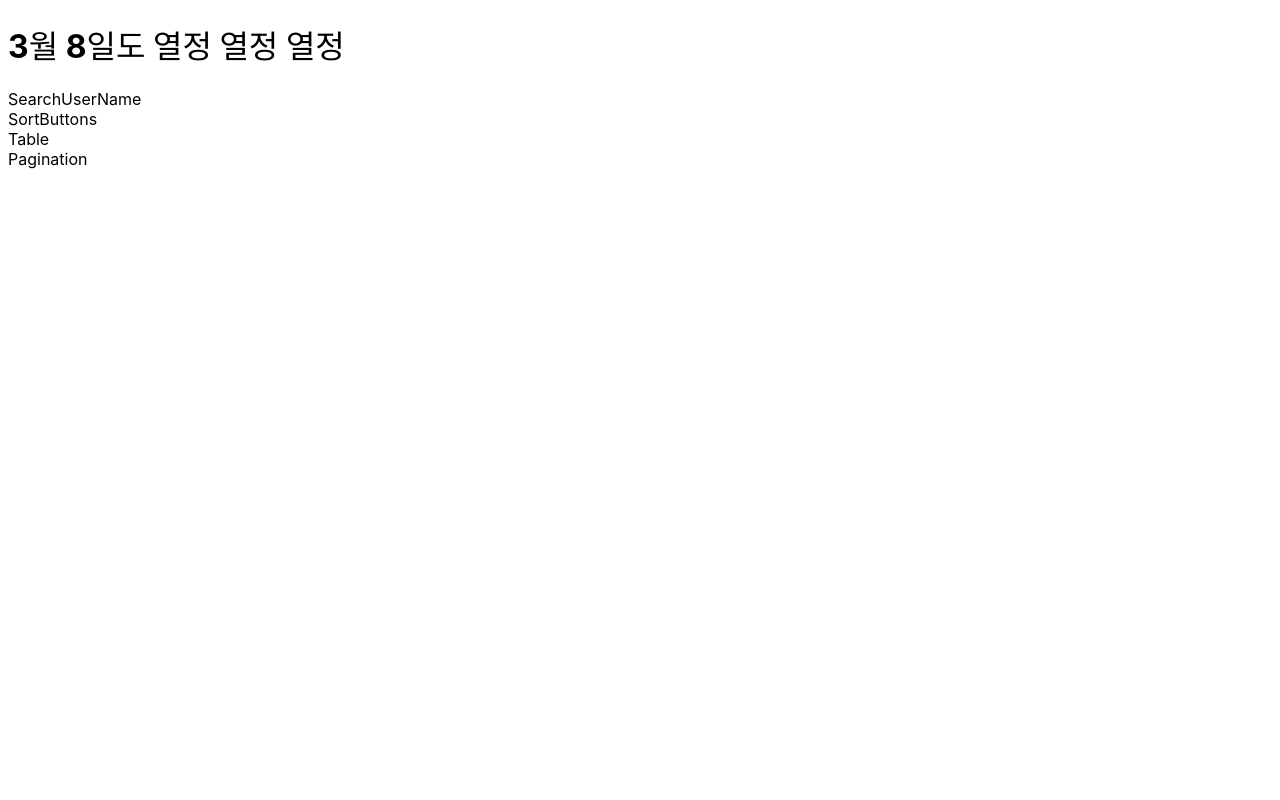
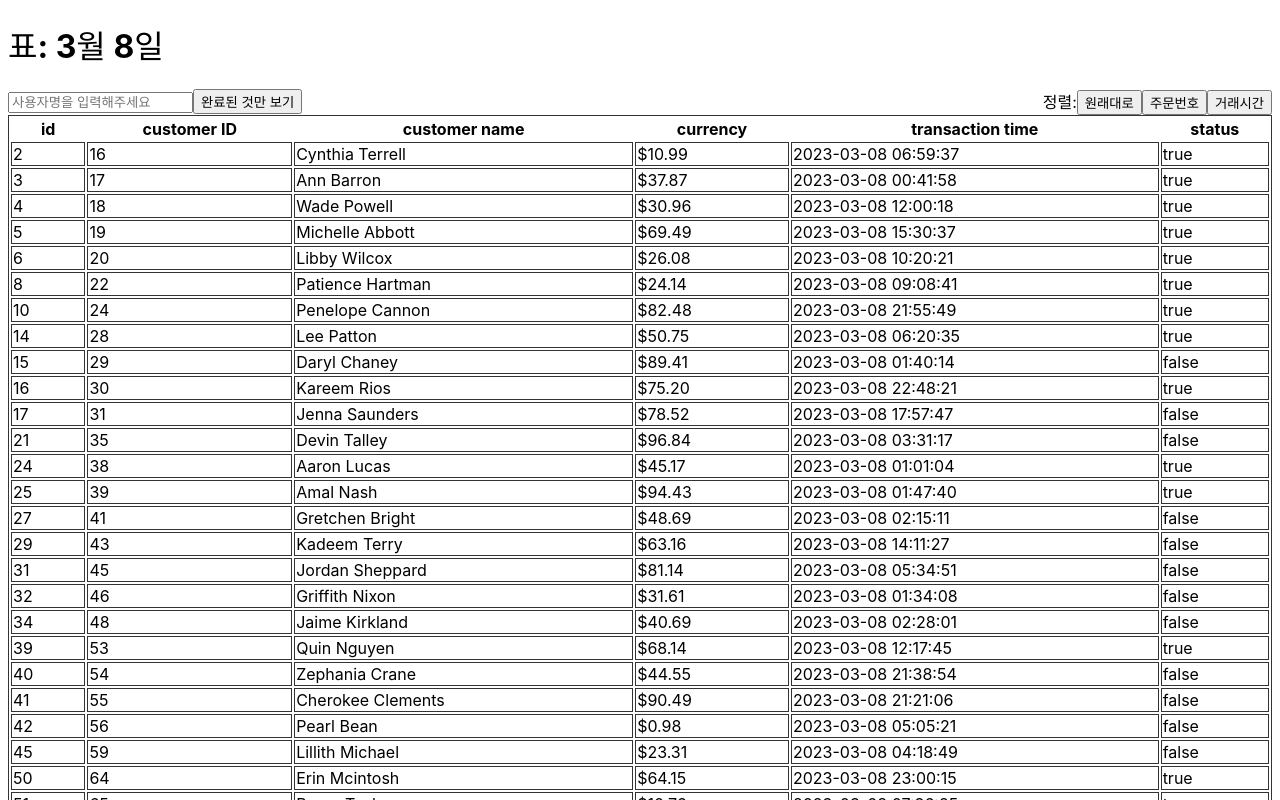
Before and after one commit to wanted-9th-3team/pre-onboarding-9th-4-03, a React (Vite) app: page / in a window 1280 px wide. Shown: the top 800 px of the page. Built offline with nearby package versions, Linux system fonts and the light colour scheme.

Commit message:
feat: pagination 제외 기능 구현 완료

```diff
--- a/package.json
+++ b/package.json
@@ -17,6 +17,7 @@
     "axios": "^1.3.4",
     "react": "^18.2.0",
     "react-dom": "^18.2.0",
+    "react-js-pagination": "^3.0.2",
     "react-router-dom": "^6.8.2",
     "recoil": "^0.7.7",
     "styled-components": "^5.3.9"
@@ -26,6 +27,7 @@
     "@testing-library/react": "^14.0.0",
     "@types/react": "^18.0.28",
     "@types/react-dom": "^18.0.11",
+    "@types/react-js-pagination": "^3.0.4",
     "@types/styled-components": "^5.1.26",
     "@typescript-eslint/eslint-plugin": "^5.54.0",
     "@typescript-eslint/parser": "^5.54.0",
--- a/src/Type.ts
+++ b/src/Type.ts
@@ -5,7 +5,7 @@ export interface Ttable {
 
 export interface IData {
   id: number
-  transaction_time: string
+  transaction_time: number
   status: boolean
   customer_id: number
   customer_name: string
--- a/src/atoms.ts
+++ b/src/atoms.ts
@@ -1 +1,25 @@
 import { atom, selector } from 'recoil'
+import { IData } from './Type'
+
+export const allFetchedDataAtom = atom<IData[]>({
+  key: 'allFetchedData',
+  default: [],
+})
+export const todayDataSelector = selector({
+  key: 'todayDataSelector',
+  get: ({ get }) => {
+    const fetchedData = get(allFetchedDataAtom)
+    const today = fetchedData.filter(el => {
+      if (el.transaction_time.includes('2023-03-08')) {
+        return true
+      }
+      return false
+    })
+    return today
+  },
+})
+
+export const tableSettingsAtom = atom({
+  key: 'tableSettings',
+  default: { searched: '', sortOption: '', statusFilter: false },
+})
--- /dev/null
+++ b/src/components/Filter/index.tsx
@@ -0,0 +1,43 @@
+import React, { useState } from 'react'
+import { useRecoilState } from 'recoil'
+import { tableSettingsAtom } from '../../atoms'
+
+export default function Filter() {
+  const [inputValue, setInputvalue] = useState('')
+  const [tableSettings, setTableSettings] = useRecoilState(tableSettingsAtom)
+  const handleKeyUp = (ev: React.KeyboardEvent<HTMLInputElement>) => {
+    if (ev.code === 'Enter') {
+      setTableSettings(state => {
+        const newState = { ...state }
+        newState.searched = inputValue
+        return newState
+      })
+      setInputvalue('')
+    }
+  }
+  const handleChange = (ev: React.FormEvent<HTMLInputElement>) => {
+    ev.preventDefault()
+    setInputvalue(ev.currentTarget.value)
+  }
+  const handleClick = (ev: React.MouseEvent<HTMLButtonElement>) => {
+    ev.preventDefault()
+    setTableSettings(state => {
+      const newState = { ...state }
+      newState.statusFilter = !newState.statusFilter
+      return newState
+    })
+  }
+  return (
+    <div>
+      <input
+        onKeyUp={handleKeyUp}
+        onChange={handleChange}
+        value={inputValue}
+        placeholder="사용자명을 입력해주세요"
+      />
+      <button type="submit" onClick={handleClick}>
+        {tableSettings.statusFilter ? '되돌리기' : '완료된 것만 보기'}
+      </button>
+    </div>
+  )
+}
--- /dev/null
+++ b/src/components/Pagen/index.tsx
@@ -0,0 +1,31 @@
+import React from 'react'
+import Pagination from 'react-js-pagination'
+
+interface IProp {
+  count: number
+  page: number
+  setPage: () => void
+  itemsCountPerPage: number
+  pageRangeDisplayed: number
+}
+function Pagen({
+  pageRangeDisplayed,
+  itemsCountPerPage,
+  count,
+  page,
+  setPage,
+}: IProp) {
+  return (
+    <Pagination
+      prevPageText="<"
+      nextPageText=">"
+      itemsCountPerPage={itemsCountPerPage}
+      pageRangeDisplayed={pageRangeDisplayed}
+      totalItemsCount={count}
+      activePage={page}
+      onChange={setPage}
+    />
+  )
+}
+
+export default Pagen
--- a/src/components/Pagination/index.tsx
+++ /dev/null
@@ -1,7 +0,0 @@
-import React from 'react'
-
-function Pagination() {
-  return <div>Pagination</div>
-}
-
-export default Pagination
--- a/src/components/SearchUserName/index.tsx
+++ /dev/null
@@ -1,5 +0,0 @@
-import React from 'react'
-
-export default function SearchUserName() {
-  return <div>SearchUserName</div>
-}
--- a/src/components/SortButtons/index.tsx
+++ b/src/components/SortButtons/index.tsx
@@ -1,5 +1,29 @@
 import React from 'react'
+import { useSetRecoilState } from 'recoil'
+import { tableSettingsAtom } from '../../atoms'
 
 export default function SortButtons() {
-  return <div>SortButtons</div>
+  const setTableSettings = useSetRecoilState(tableSettingsAtom)
+  const handleClick = (ev: React.MouseEvent<HTMLButtonElement>) => {
+    ev.preventDefault()
+    setTableSettings(state => {
+      const newState = { ...state }
+      newState.sortOption = ev.currentTarget.innerText
+      return newState
+    })
+  }
+  return (
+    <div>
+      <span>정렬:</span>
+      <button type="submit" onClick={handleClick}>
+        원래대로
+      </button>
+      <button type="submit" onClick={handleClick}>
+        주문번호
+      </button>
+      <button type="submit" onClick={handleClick}>
+        거래시간
+      </button>
+    </div>
+  )
 }
--- a/src/components/Table/index.tsx
+++ b/src/components/Table/index.tsx
@@ -1,5 +1,91 @@
 import React from 'react'
+import { useRecoilValue } from 'recoil'
+import styled from 'styled-components'
+import { tableSettingsAtom, todayDataSelector } from '../../atoms'
+
+const Container = styled.table`
+  border: 1px solid #333;
+`
+const Td = styled.td`
+  border: 1px solid #333;
+`
 
 export default function Table() {
-  return <div>Table</div>
+  const todayDataRaw = useRecoilValue(todayDataSelector)
+  const { searched, sortOption, statusFilter } =
+    useRecoilValue(tableSettingsAtom)
+
+  const filteredTodayData = todayDataRaw
+    ?.filter(el => {
+      if (searched === '') {
+        return true
+      }
+      if (el.customer_name.includes(searched)) {
+        return true
+      }
+      return false
+    })
+    .filter(el => {
+      // status로
+      if (statusFilter) {
+        if (el.status) {
+          return true
+        }
+        return false
+      }
+      return true
+    })
+
+  if (sortOption === '주문번호') {
+    filteredTodayData.sort((a, b) => {
+      if (a.id > b.id) {
+        return -1
+      }
+      if (a.id < b.id) {
+        return 1
+      }
+      return 0
+    })
+  } else if (sortOption === '거래시간') {
+    filteredTodayData.sort((a, b) => {
+      const dateA = new Date(a.transaction_time)
+      const dateB = new Date(b.transaction_time)
+      const timeA = dateA.getTime()
+      const timeB = dateB.getTime()
+      if (timeA < timeB) {
+        return 1
+      }
+      if (timeA > timeB) {
+        return -1
+      }
+      return 0
+    })
+  }
+
+  return (
+    <Container>
+      <thead>
+        <tr>
+          <th>id</th>
+          <th>customer ID</th>
+          <th>customer name</th>
+          <th>currency</th>
+          <th>transaction time</th>
+          <th>status</th>
+        </tr>
+      </thead>
+      <tbody>
+        {filteredTodayData.map(el => (
+          <tr key={el.id}>
+            <Td>{el.id}</Td>
+            <Td>{el.customer_id}</Td>
+            <Td>{el.customer_name}</Td>
+            <Td>{el.currency}</Td>
+            <Td>{el.transaction_time}</Td>
+            <Td>{el.status ? 'true' : 'false'}</Td>
+          </tr>
+        ))}
+      </tbody>
+    </Container>
+  )
 }
--- a/src/main.tsx
+++ b/src/main.tsx
@@ -1,14 +1,17 @@
 import { QueryClient, QueryClientProvider } from '@tanstack/react-query'
 import React from 'react'
 import ReactDOM from 'react-dom/client'
+import { RecoilRoot } from 'recoil'
 import App from './App'
 import './index.css'
 
 const queryClient = new QueryClient()
 ReactDOM.createRoot(document.getElementById('root') as HTMLElement).render(
-  <QueryClientProvider client={queryClient}>
-    <React.StrictMode>
-      <App />
-    </React.StrictMode>
-  </QueryClientProvider>
+  <RecoilRoot>
+    <QueryClientProvider client={queryClient}>
+      <React.StrictMode>
+        <App />
+      </React.StrictMode>
+    </QueryClientProvider>
+  </RecoilRoot>
 )
--- a/src/pages/Home/index.tsx
+++ b/src/pages/Home/index.tsx
@@ -1,26 +1,37 @@
 import { useQuery } from '@tanstack/react-query'
+import { useSetRecoilState } from 'recoil'
 import styled from 'styled-components'
 import getTableInfo from '../../apis/tableApi.ts'
-import Pagination from '../../components/Pagination'
-import SearchUserName from '../../components/SearchUserName'
+import { allFetchedDataAtom } from '../../atoms'
+import Pagination from '../../components/Pagen/index'
+import Filter from '../../components/Filter'
 import SortButtons from '../../components/SortButtons'
 import Table from '../../components/Table'
-import { IData, ITableInfo } from '../../Type'
+import { IData } from '../../Type'
 
 const Container = styled.div`
   display: flex;
   flex-direction: column;
 `
+const TableSettings = styled.div`
+  display: flex;
+  justify-content: space-between;
+`
 function Home() {
-  const { isLoading, data } = useQuery<IData[]>(['tableInfo'], getTableInfo, {
+  const { data } = useQuery<IData[]>(['tableInfo'], getTableInfo, {
     refetchInterval: 5000,
   })
+  const SetRecoilState = useSetRecoilState(allFetchedDataAtom)
+
+  if (data) SetRecoilState(data)
   return (
     <>
-      <h1>3월 8일도 열정 열정 열정</h1>
+      <h1>표: 3월 8일</h1>
       <Container>
-        <SearchUserName></SearchUserName>
-        <SortButtons></SortButtons>
+        <TableSettings>
+          <Filter></Filter>
+          <SortButtons></SortButtons>
+        </TableSettings>
         <Table></Table>
         <Pagination></Pagination>
       </Container>
```
Also changed, not shown: 1 other file (tests, documents, lock files or other folders).
